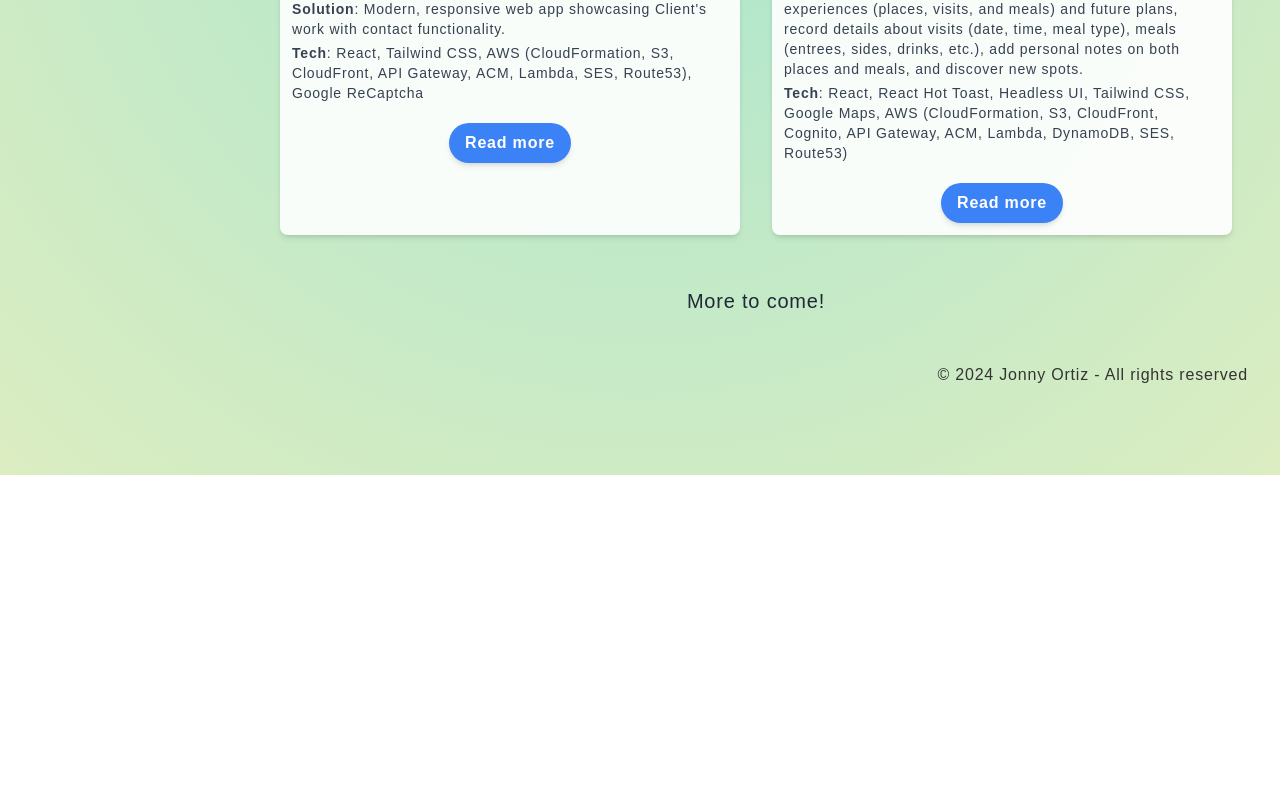
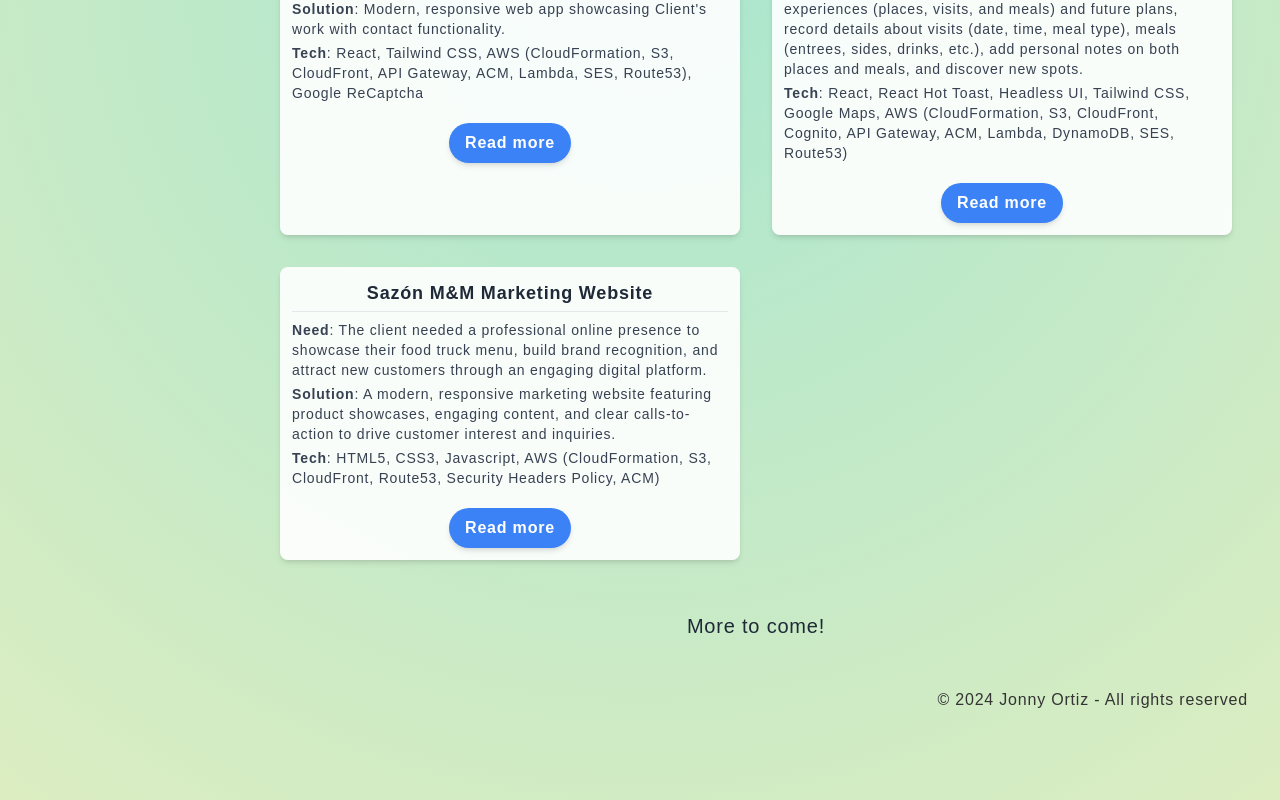
Before and after one commit to MrJonnyOrtiz/myPortfolio-React, a React (Vite) app: page /projects in a window 1280 px wide. Shown: the part 883-1683 px from the top of the page. Before the commit the page ends 1358 px from the top, so only its background shows below. Built offline with nearby package versions, Linux system fonts and the light colour scheme.

Commit message:
feat: new project with minimal info

```diff
--- a/data.js
+++ b/data.js
@@ -53,6 +53,20 @@ export const projects = [
     github: 'https://github.com/MrJonnyOrtiz/foodie/tree/master',
     description:
       'Foodie Trekker is an intuitive and minimalist web application. Upon logging in, users can add new places to their list, record visit and meals details, and search for new restaurants and bars. The app also includes features like filtering by preferences (liked, disliked, favorite, wishlist), sorting places, and a Google Maps integration to visualize places.',
+  },
+  {
+    id: 5,
+    url: '', // Placeholder for sazonmnmDemo.mp4
+    title: 'Sazón M&M Marketing Website',
+    tech: 'HTML5, CSS3, Javascript, AWS (CloudFormation, S3, CloudFront, Route53, Security Headers Policy, ACM)',
+    problem:
+      'The client needed a professional online presence to showcase their food truck menu, build brand recognition, and attract new customers through an engaging digital platform.',
+    solution:
+      'A modern, responsive marketing website featuring product showcases, engaging content, and clear calls-to-action to drive customer interest and inquiries.',
+    site: 'https://sazonmnm.com',
+    github: '', // Placeholder: Create a new repo for this
+    description:
+      "This project involved developing a dynamic and visually appealing marketing website for Sazón M&M. The primary goal was to create a strong online brand identity and provide an engaging platform for potential customers. I implemented a responsive design ensuring optimal viewing across all devices and deployed the site on AWS for high performance and scalability. The website features sections for menu items, location, and 'about us' story. I also established a streamlined CI/CD pipeline using GitHub Actions to ensure rapid and consistent updates for new content and marketing campaigns. In the first week of the website launch, there were 160 views.",
   },
 ];
 
--- a/src/components/Card.jsx
+++ b/src/components/Card.jsx
@@ -18,7 +18,7 @@ function Card({ page, data }) {
       </div>
 
       {/* Video Section for Projects */}
-      {page === 'projects' && data.url && (
+      {page === 'projects' && data.url.length > 0 && (
         <div className="my-2 flex justify-center">
           <video
             controls
--- a/src/pages/Project.jsx
+++ b/src/pages/Project.jsx
@@ -42,6 +42,7 @@ function Project({ projects }) {
         <h1 className="text-center text-2xl font-bold text-gray-800 md:text-3xl">
           {title}
         </h1>
+        {url.length > 0 && (
           <div className="my-4">
             <video
               controls
@@ -53,6 +54,7 @@ function Project({ projects }) {
               Your browser does not support the video tag.
             </video>
           </div>
+        )}
         <div className="space-y-4 text-gray-700">
           {problem && (
             <p>
```
Lines whose indentation alone changed are shown as unchanged.
